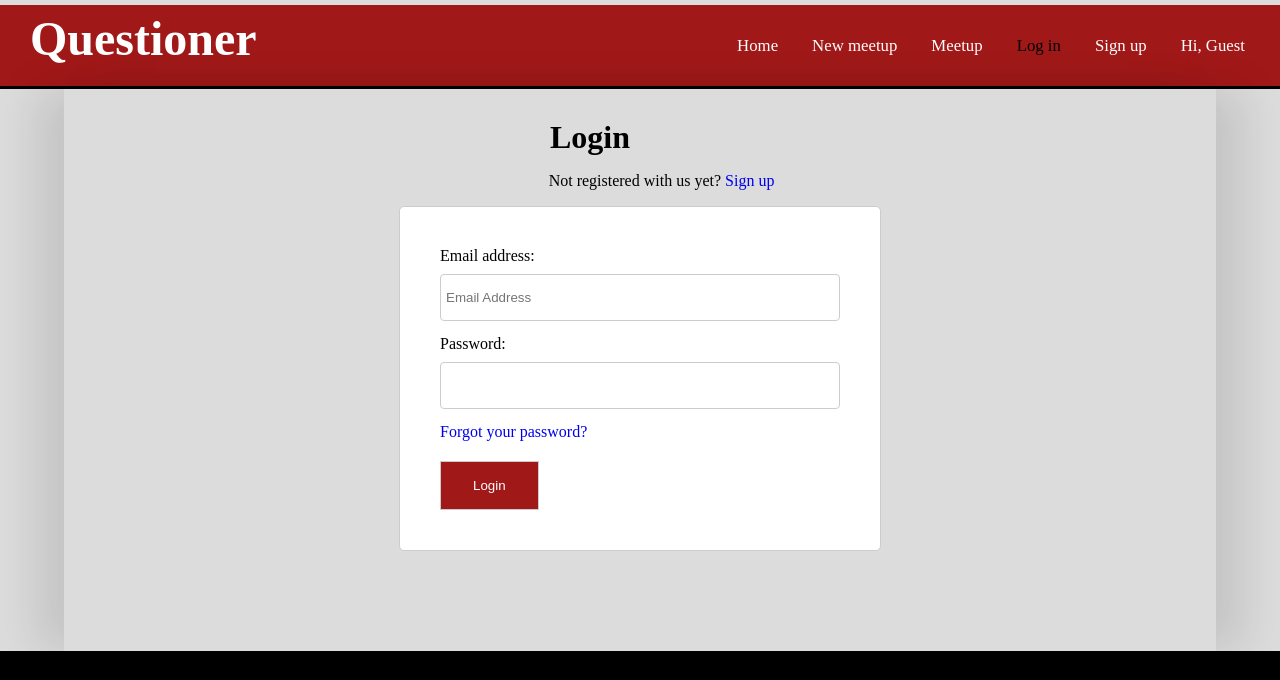
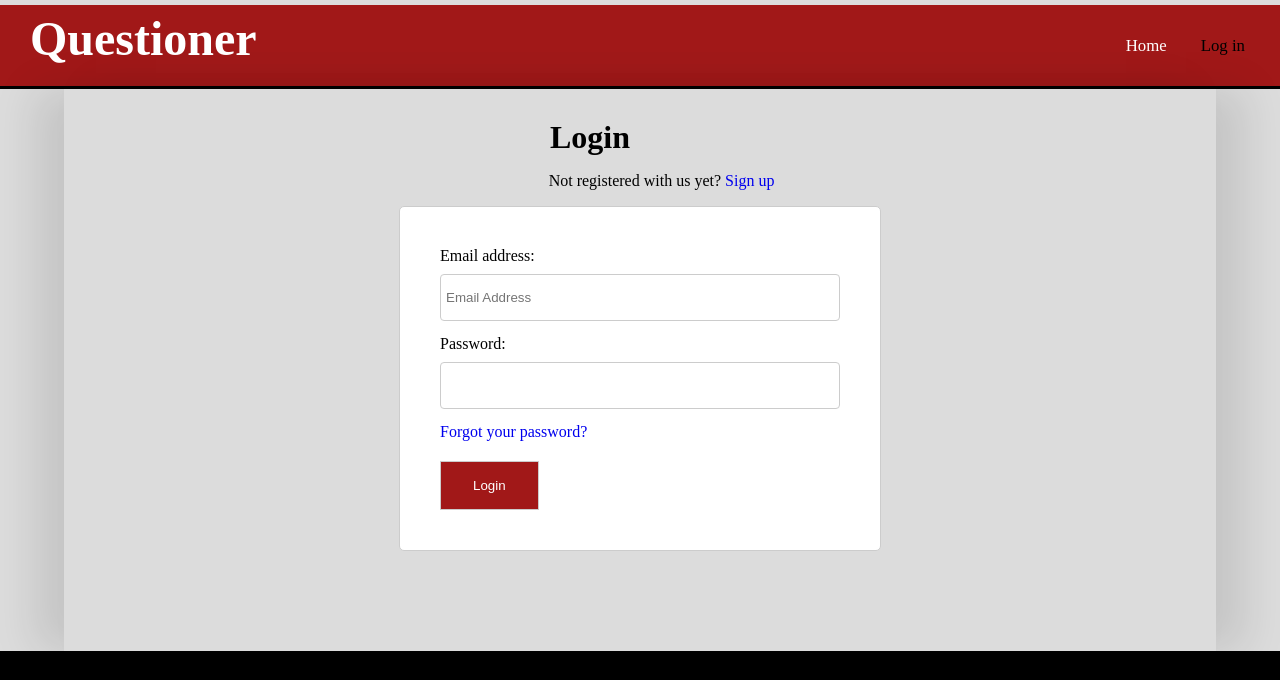
Before and after one commit to halimahO/Questioner, a website: page UI/login.html in a window 1280 px wide. Shown: the top 680 px of the page. Drawn offline with Linux system fonts and the light colour scheme.

Commit message:
Remove unnecessary navigation menus

```diff
--- a/UI/login.html
+++ b/UI/login.html
@@ -17,11 +17,7 @@
             <nav>
                 <ul>
                     <li><a href="index.html">Home</a></li>
-                    <li><a href="new-meetup.html">New meetup</a></li>
-                    <li><a href="index.html#meetup">Meetup</a></li>
                     <li class="current"><a href="login.html">Log in</a></li>
-                    <li><a href="sign-up.html">Sign up</a></li>
-                    <li><a href="profile.html">Hi, Guest</a></li>
                 </ul>
             </nav>
         </div>
```
Also changed, not shown: UI/delete-meetup.html (+0 -2 lines), UI/forgot-password.html (+0 -1 lines), UI/meetup.html (+0 -3 lines), UI/new-meetup.html (+0 -2 lines), UI/password-reset.html (+0 -2 lines), UI/profile.html (+0 -2 lines), UI/sign-up.html (+0 -2 lines).
